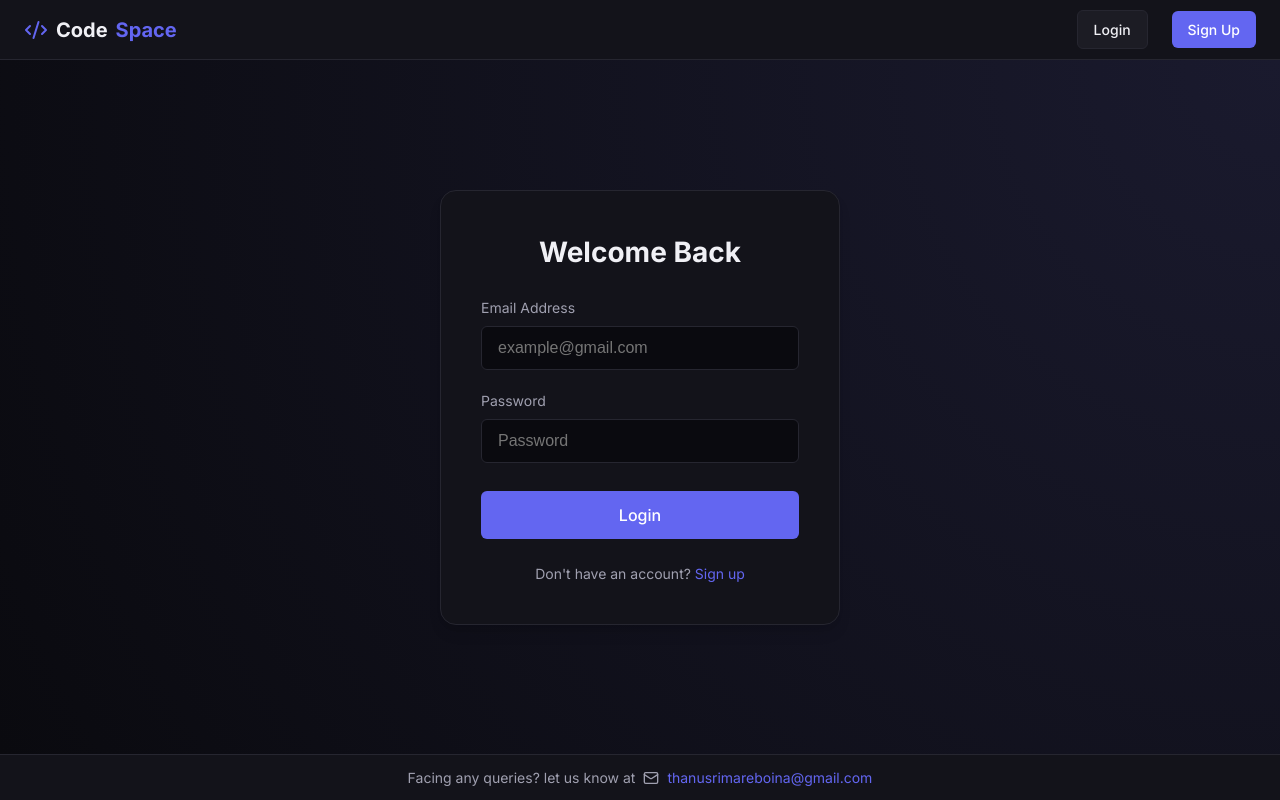
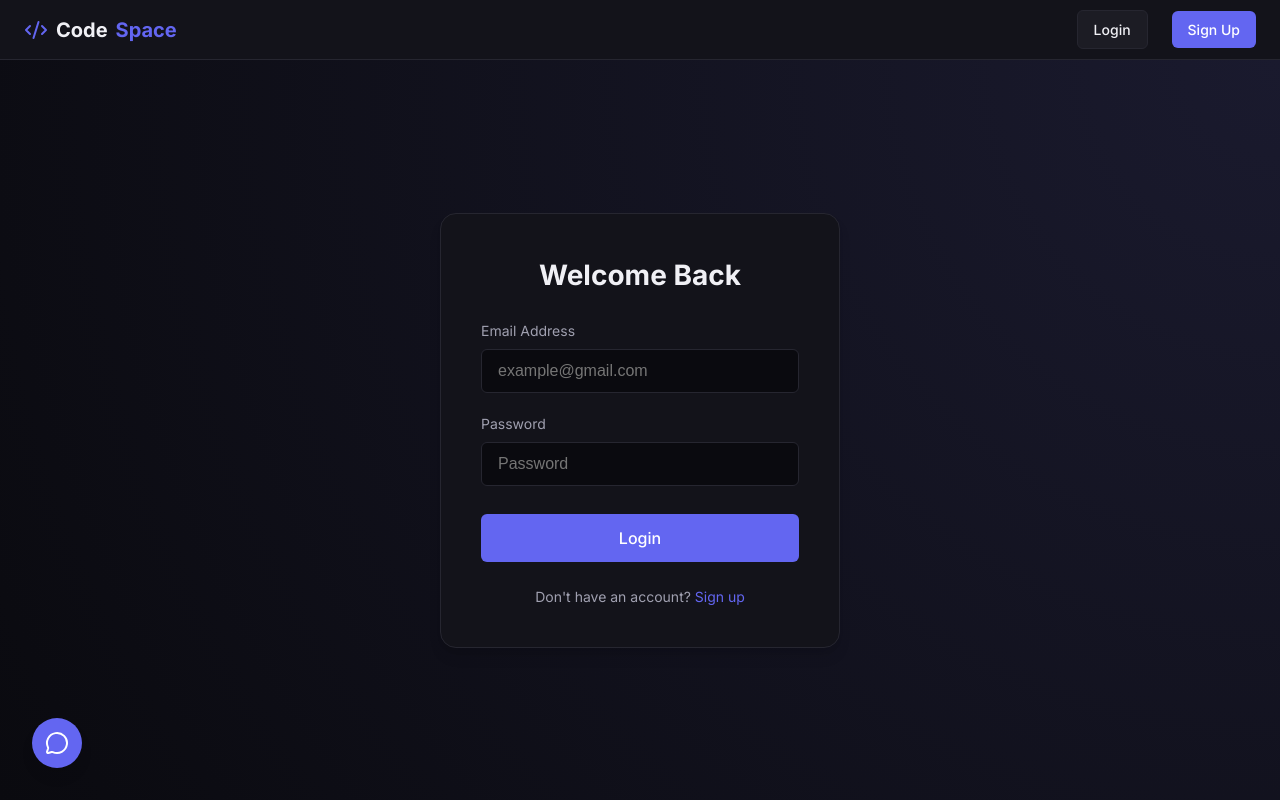
Before and after one commit to THANUSRI-04/CodeSpace, a React (Vite) app in the folder frontend/: page /login in a window 1280 px wide. Built offline with nearby package versions, Linux system fonts and the light colour scheme.

Commit message:
changed the footer styling to a kind of button

```diff
--- a/frontend/src/App.jsx
+++ b/frontend/src/App.jsx
@@ -7,6 +7,7 @@ import Signup from './pages/Signup';
 import Compiler from './pages/Compiler';
 import MyPrograms from './pages/MyPrograms';
 import { Mail } from 'lucide-react';
+import HelpButton from './components/HelpButton';
 
 const ProtectedRoute = ({ children }) => {
     const { user, loading } = React.useContext(AuthContext);
@@ -45,22 +46,7 @@ function AppRoutes() {
                 <Route path="/compiler" element={<ProtectedRoute><Compiler /></ProtectedRoute>} />
                 <Route path="/my-programs" element={<ProtectedRoute><MyPrograms /></ProtectedRoute>} />
             </Routes>
-            <div style={{
-                textAlign: 'center',
-                padding: '0.75rem',
-                backgroundColor: 'var(--bg-secondary)',
-                borderTop: '1px solid var(--border-color)',
-                color: 'var(--text-secondary)',
-                fontSize: '0.875rem',
-                display: 'flex',
-                justifyContent: 'center',
-                alignItems: 'center',
-                gap: '0.5rem'
-            }}>
-                <span>Facing any queries? let us know at</span>
-                <Mail size={16} />
-                <a href="mailto:thanusrimareboina@gmail.com" style={{ color: 'var(--accent-primary)' }}>thanusrimareboina@gmail.com</a>
-            </div>
+            <HelpButton />
         </div>
     );
 }
--- /dev/null
+++ b/frontend/src/components/HelpButton.jsx
@@ -0,0 +1,68 @@
+import React, { useState } from 'react';
+import { MessageCircle, Mail, X } from 'lucide-react';
+
+const HelpButton = () => {
+    const [isOpen, setIsOpen] = useState(false);
+
+    return (
+        <div style={{ position: 'fixed', bottom: '2rem', left: '2rem', zIndex: 1000 }}>
+            {isOpen && (
+                <div style={{
+                    position: 'absolute',
+                    bottom: 'calc(100% + 1rem)',
+                    left: '0',
+                    backgroundColor: 'var(--bg-secondary)',
+                    border: '1px solid var(--border-color)',
+                    borderRadius: '0.5rem',
+                    padding: '1rem',
+                    boxShadow: 'var(--shadow-lg)',
+                    width: '300px',
+                    animation: 'slideUp 0.2s ease-out'
+                }}>
+                    <div style={{ display: 'flex', justifyContent: 'space-between', alignItems: 'center', marginBottom: '0.5rem' }}>
+                        <h4 style={{ margin: 0, color: 'var(--text-primary)' }}>Need Help?</h4>
+                        <button onClick={() => setIsOpen(false)} className="icon-btn" style={{ padding: '0.25rem' }}>
+                            <X size={16} />
+                        </button>
+                    </div>
+                    <div style={{
+                        color: 'var(--text-secondary)',
+                        fontSize: '0.875rem',
+                        display: 'flex',
+                        flexDirection: 'column',
+                        gap: '0.5rem'
+                    }}>
+                        <span>Facing any queries? let us know at</span>
+                        <div style={{ display: 'flex', alignItems: 'center', gap: '0.5rem' }}>
+                            <Mail size={16} />
+                            <a href="mailto:thanusrimareboina@gmail.com" style={{ color: 'var(--accent-primary)' }}>thanusrimareboina@gmail.com</a>
+                        </div>
+                    </div>
+                </div>
+            )}
+            <button
+                onClick={() => setIsOpen(!isOpen)}
+                style={{
+                    backgroundColor: 'var(--accent-primary)',
+                    color: 'white',
+                    border: 'none',
+                    borderRadius: '50%',
+                    width: '50px',
+                    height: '50px',
+                    display: 'flex',
+                    alignItems: 'center',
+                    justifyContent: 'center',
+                    cursor: 'pointer',
+                    boxShadow: 'var(--shadow-lg)',
+                    transition: 'transform 0.2s ease, background-color 0.2s ease'
+                }}
+                onMouseOver={(e) => e.currentTarget.style.transform = 'scale(1.05)'}
+                onMouseOut={(e) => e.currentTarget.style.transform = 'scale(1)'}
+            >
+                <MessageCircle size={24} />
+            </button>
+        </div>
+    );
+};
+
+export default HelpButton;
```
